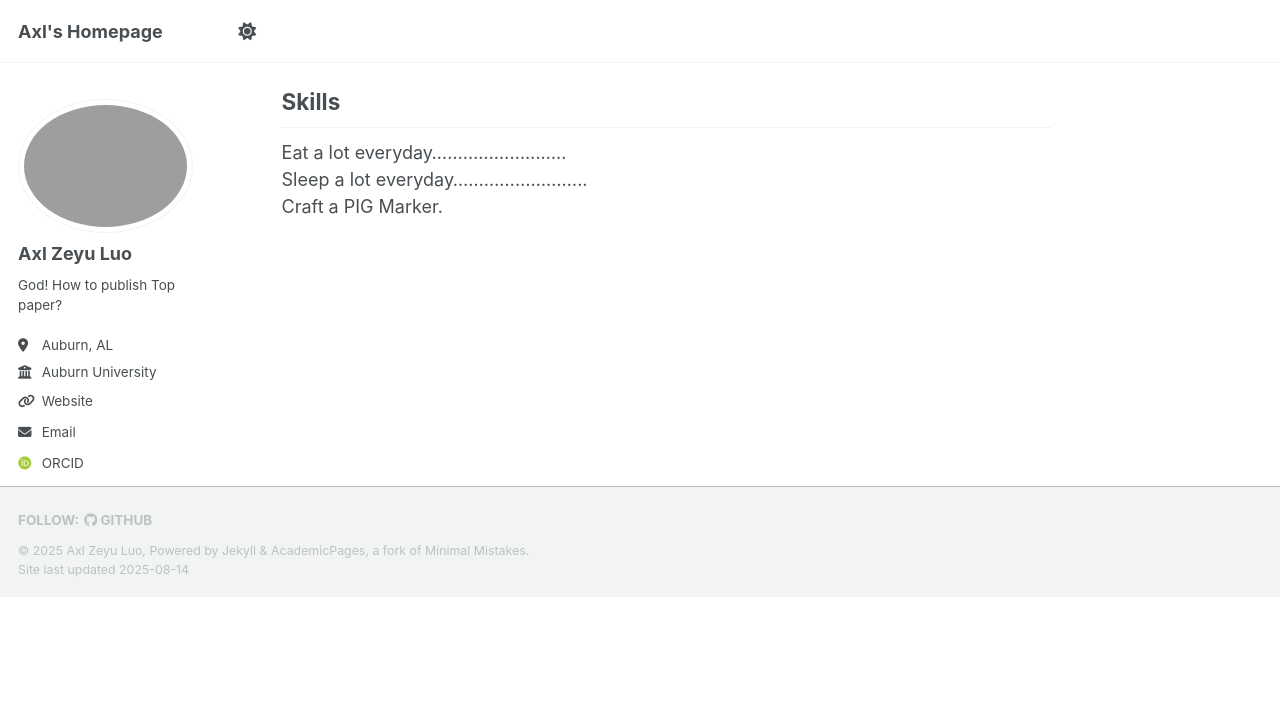
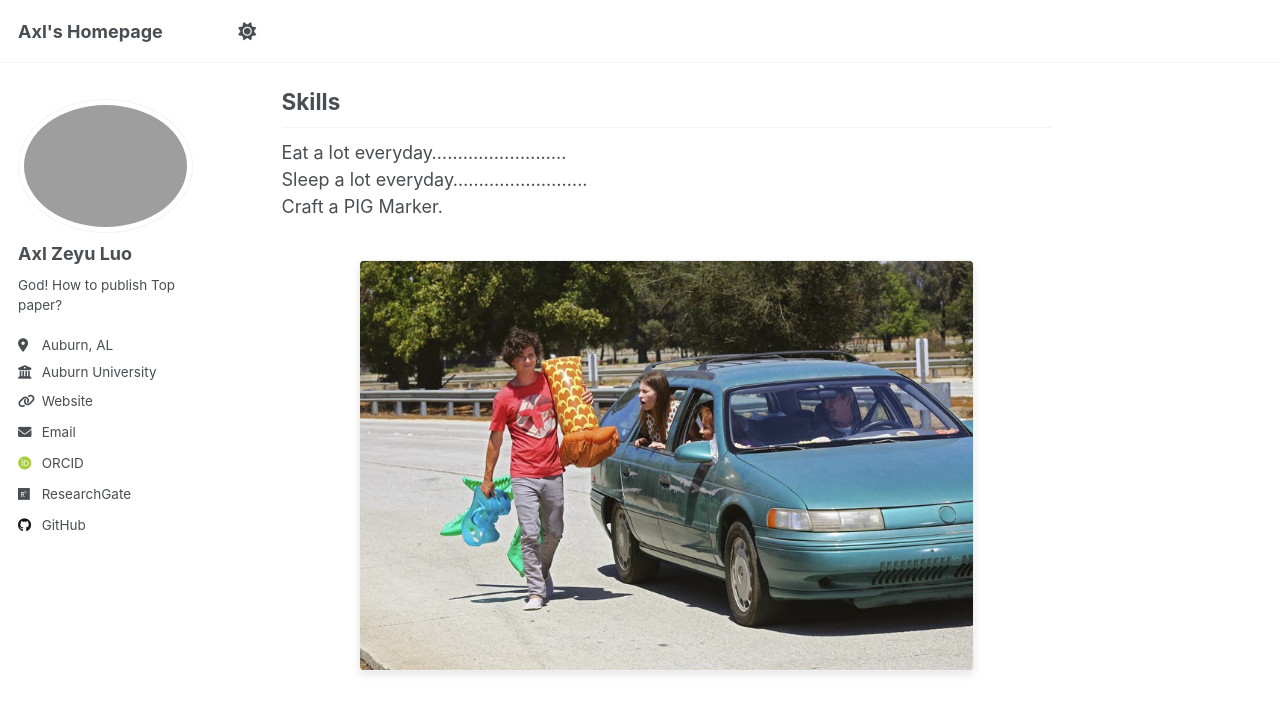
Before and after one commit to HyperPolyX/hyperpolyx.github.io, a Jekyll site: the page built from _pages/about.md, in a window 1280 px wide and 900 px high, scrolled down 1383 px. Shown: the top 714 px of the window. Built offline with Jekyll 4.4.1, drawn with Linux system fonts in a browser that asks for light colours; some web fonts are replaced; a script that is not in the unit is left out; before the commit the page ends 1980 px from its top, so only the background shows below that.

Commit message:
Update about.md

```diff
--- a/_pages/about.md
+++ b/_pages/about.md
@@ -61,3 +61,12 @@ Skills
 Eat a lot everyday..........................
 Sleep a lot everyday..........................
 Craft a PIG Marker.
+
+
+
+<div style="text-align: center; margin: 40px auto; max-width: 100%;">
+  <img src="images/The Middle Drop Off.jpg" alt="3univ"
+       style="width: 80%; max-width: 800px; height: auto;
+              border: 1px solid #f0f0f0; border-radius: 5px;
+              box-shadow: 0 4px 8px rgba(0,0,0,0.1);">
+</div>
```
